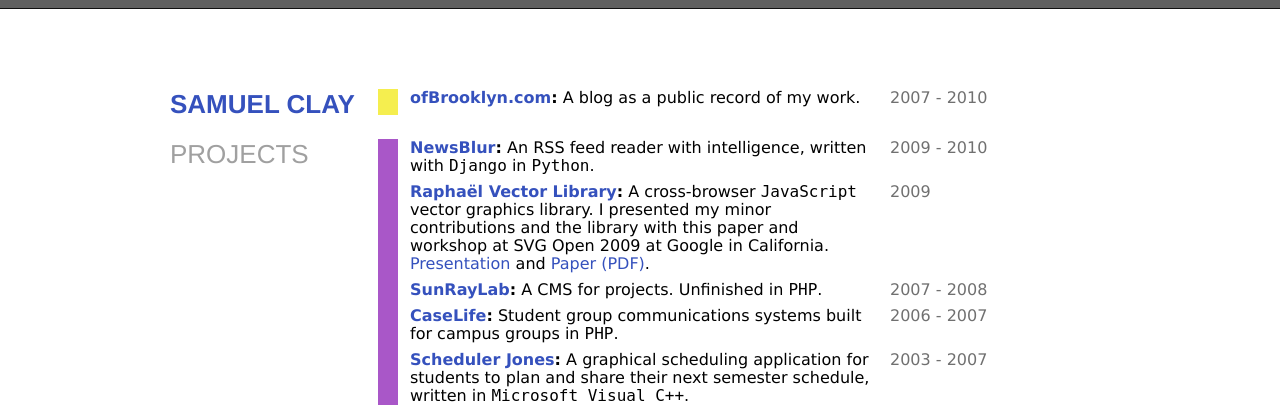
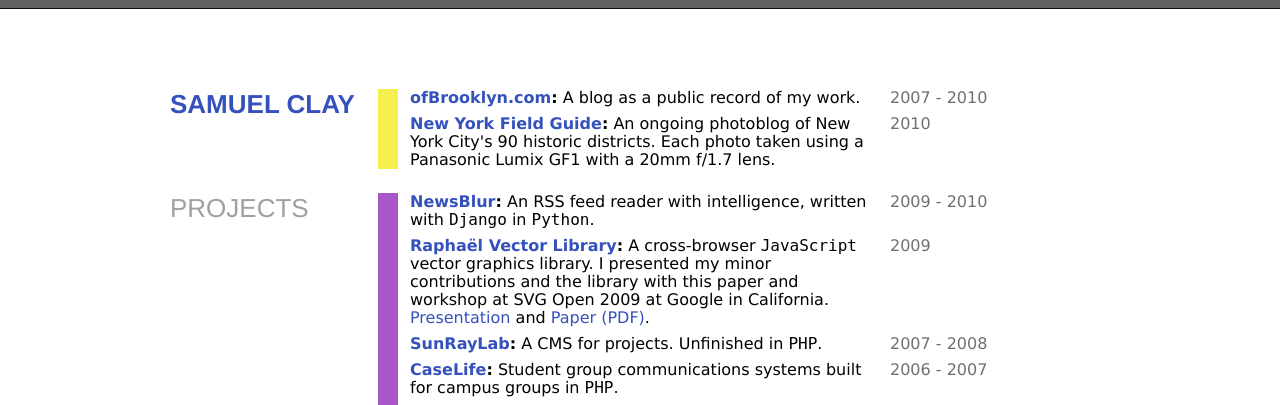
Before and after one commit to samuelclay/samuelclay, a Django app: template templates/index.html in a window 1280 px wide. Shown: the top 405 px of the page. Run offline with Django 3.2, Linux system fonts and the light colour scheme; the template is opened without the code that fills it: most values are stand-ins (such as "Sample title", 1, 10 or a date in 2020); grey boxes marked "Sample" are stand-in pictures; parts of the project's set-up code (start-up, migrations or seed data) failed here and were passed over.

Commit message:
Adding newyorkfieldguide.com, switching photos to django-syncr to integrate with Flickr.

```diff
--- a/com/views.py
+++ b/com/views.py
@@ -7,6 +7,7 @@ import random
 import urllib2
 from BeautifulSoup import BeautifulSoup
 from util import twitter
+from syncr.flickr.models import Photo
 
 NUM_PHOTOS_PER_ROW = 7
 
@@ -24,7 +25,8 @@ def index(request):
 
     photos = cache.get('photos')
     if not photos:
-        photos = _fetch_and_parse_flickr()
+        # photos = _fetch_and_parse_flickr()
+        photos = Photo.objects.all().order_by('?')
         cache.set('photos', photos, 60 * 10)
 
     return render_to_response('index.html', {
--- a/settings.py
+++ b/settings.py
@@ -87,6 +87,9 @@ INSTALLED_APPS = (
     'django.contrib.sessions',
     'django.contrib.sites',
     'django.contrib.flatpages',
+    'com',
+    'syncr.flickr',
+    'tagging',
 )
 
 from local_settings import *
--- a/templates/index.html
+++ b/templates/index.html
@@ -10,9 +10,13 @@
     </div>
     <div class="content block-intro">
         <ul>
-            <li class="last">
+            <li>
                 <strong><a href="http://www.ofbrooklyn.com">ofBrooklyn.com</a>:</strong> A blog  as a public record of my work.
                 <small>2007 - 2010</small>
+            </li>
+            <li class="last">
+                <strong><a href="http://www.newyorkfieldguide.com">New York Field Guide</a>:</strong> An ongoing photoblog of New York City's 90 historic districts. Each photo taken using a Panasonic Lumix GF1 with a 20mm f/1.7 lens.
+                <small>2010</small>
             </li>
         </ul>
     </div>
@@ -73,8 +77,8 @@
     <div class="header">Photos</div>
     <div class="content block-photos">
 
-                  {% for photo in photos %}
-                    {{ photo|safe }}
+                  {% for photo in photos|slice:":48" %}
+                    <a href="{{ photo.photopage_url }}"><img src="{{ photo.get_square_url }}" title="{{ photo.title }}" alt="{{ photo.title }}" /></a>
                   {% endfor %}
     </div>
     <div class="header"><a href="http://www.ofbrooklyn.com"><span>ofBrooklyn</span> .com Blog</a></div>
```
Also changed, not shown: clay.db.
